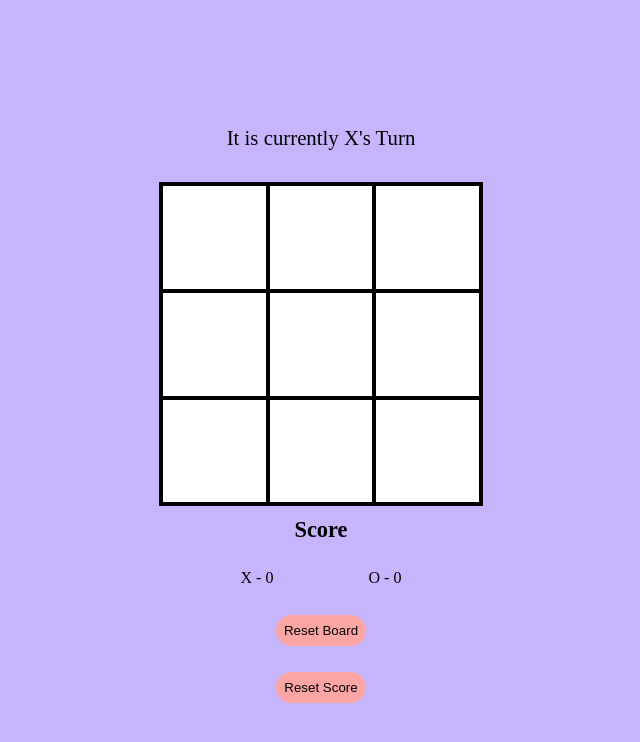
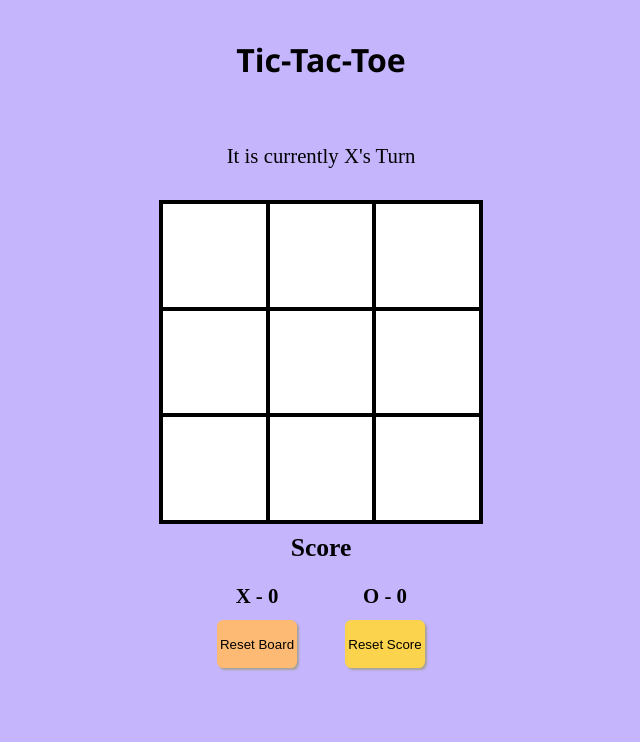
Before and after one commit to Koulie123/TicTacToe, a plain HTML site: page index.html in a window 1280 px wide. Shown: the whole page, without its empty margins (319-959 px from the left). Drawn offline with Linux system fonts and the light colour scheme.

Commit message:
changed styling and colour scheme

```diff
--- a/index.html
+++ b/index.html
@@ -8,6 +8,9 @@
     <script defer src="script.js"></script>
 </head>
 <body>
+    <div class="title">
+        <div class="game-name">Tic-Tac-Toe</div>
+    </div>
     <div class="container">
         <div class="above-board-info">
             <div class="player-turn" id="player-turn">It is currently X's Turn</div>
@@ -28,12 +31,16 @@
             <div id="score-header">Score</div>
             <div id="x-score">X - 0</div>
             <Div id="o-score">O - 0</Div>
-        </div>
-        <div class="reset">
-            <button class="" id="reset-button">Reset Board</button>
+            <div class="reset reset-button">
+                <button class="reset-buttons" id="reset-button">Reset Board</button>
+            </div>
+            <div class="reset-button score-reset ">
+                <button class="reset-buttons" id="score-reset">Reset Score</button>
+            </div>
+
         </div>
 
-        <div class="score-reset"><button id="score-reset">Reset Score</button></div>
+
 
     </div>
 </body>
--- a/styles/style.css
+++ b/styles/style.css
@@ -2,7 +2,15 @@ html {
     background-color: #c4b5fd;
 }
 
-
+.title {
+    margin-top: 3%;
+    display: flex;
+    align-items: center;
+    justify-content: center;
+    font-size: 2rem;
+    font-weight: 800;
+    font-family: 'Segoe UI', Tahoma, Geneva, Verdana, sans-serif;
+}
 .container {
     height: 90%;
     width: 100%;
@@ -10,7 +18,7 @@ html {
     justify-content: center;
     align-items: center;
     flex-direction: column;
-    margin-top: 10%;
+    margin-top: 5%;
 }
 #player-has-won {
     height: 2rem;
@@ -42,39 +50,39 @@ html {
 .board-space:hover {
     background-color: #e2e8f0;
 }
-.reset button {
-    background-color: #fca5a5;
-    padding: .5rem;
+.reset-button {
+    display: flex;
+    justify-content: center;
+}
+.reset-buttons {
+    height: 3rem;
+    border-radius: 0.4rem;
     border: 0px;
-    border-radius: 1.1rem;
-    margin: .8rem;
+    padding: 0.2rem;
+    box-shadow: 2px 2px 2px #a8a29e;
 }
-.reset button:hover  {
-    background-color: #fecaca;
+#reset-button {
+    background-color: #fdba74;
+}
+#reset-button:hover {
+    background-color: #fed7aa;
+}
+#score-reset {
+    background-color: #fcd34d;
+}
+#score-reset:hover {
+    background-color: #fde68a;
 }
 
-#score-reset {
-    background-color: #fca5a5;
-    border: 0px;
-    border-radius: 1.1rem;
-    padding: 0.5rem;
-    margin: .8rem;
-
-
-}
-#score-reset:hover {
-    background-color: #fecaca;
-
-}
 .score-area {
     display: grid;
     grid-template-columns: repeat(2, clamp(5rem, 8rem, 10rem));
-    grid-template-rows: repeat(2, clamp(2rem, 3rem, 10rem));
+    grid-template-rows: repeat(2, clamp(2rem, 3rem, 10rem)) clamp(4rem, 5rem, 8rem);
     /* width: 10rem;
     height: 4rem; */
 }
 #score-header {
-    font-size: 1.4rem;
+    font-size: 1.6rem;
     font-weight: 700;
     grid-column: 1/3;
     grid-row: 1/2;
@@ -86,13 +94,18 @@ html {
     grid-row: 2/3;
     grid-column: 1/2;
     display: flex;
+    font-size: 1.3rem;
     justify-content: center;
     align-items: center;
+    font-weight: 700;
 }
 #o-score {
     grid-row: 2/3;
     grid-column: 2/3;
+    font-size: 1.3rem;
     display: flex;
     justify-content: center;
     align-items: center;
+    font-weight: 700;
+
 }
```
